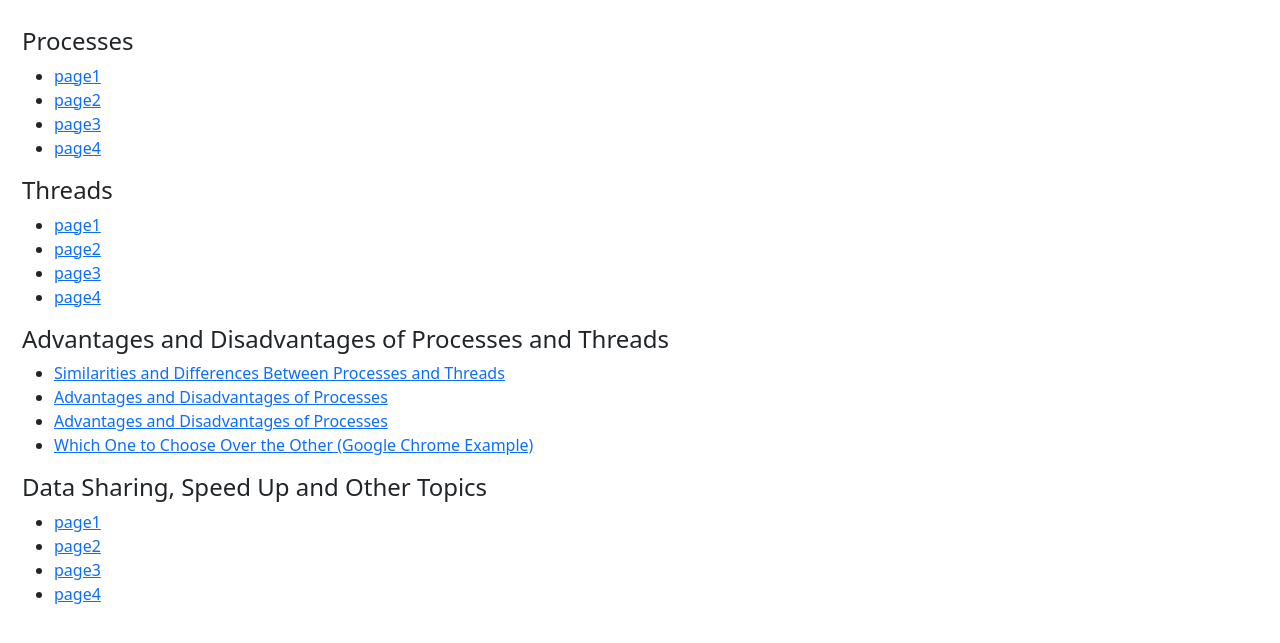
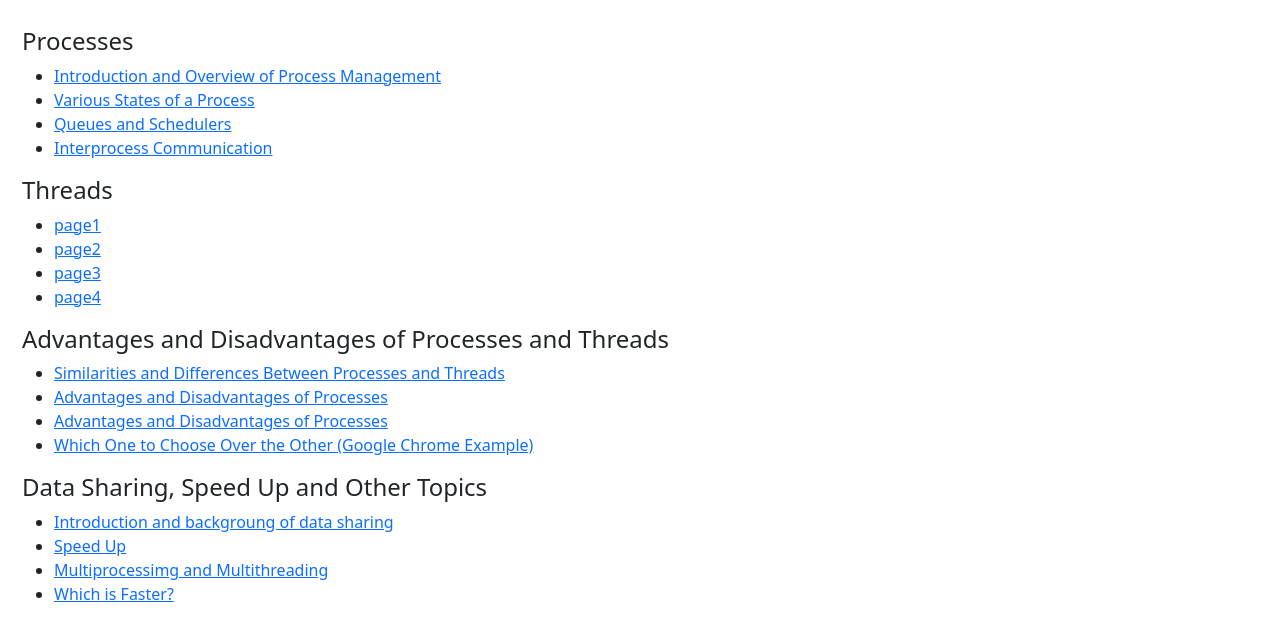
Before and after one commit to muhammadhassa/processes-and-threads-Reseach-project, a plain HTML site: page index.html in a window 1280 px wide. Shown: the part 117-760 px from the top of the page. Drawn offline with nearby package versions, Linux system fonts and the light colour scheme.

Commit message:
added video and updated index

```diff
--- a/index.html
+++ b/index.html
@@ -38,16 +38,16 @@
         <h4>Processes</h4>
         <ul>
             <li>
-              <a href="Conor/page1.html">page1</a>
+              <a href="Conor/page1.html">Introduction and Overview of Process Management</a>
             </li>
             <li>
-              <a href="Conor/page2.html">page2</a>
+              <a href="Conor/page2.html">Various States of a Process</a>
             </li>
             <li>
-              <a href="Conor/page3.html">page3</a>
+              <a href="Conor/page3.html">Queues and Schedulers</a>
             </li>
             <li>
-              <a href="Conor/page4.html">page4</a>
+              <a href="Conor/page4.html">Interprocess Communication</a>
             </li>
         </ul>
 
@@ -86,16 +86,16 @@
         <h4>Data Sharing, Speed Up and Other Topics</h4>
         <ul>
             <li>
-              <a href="Muhammad/page1.html">page1</a>
+              <a href="Muhammad/page1.html">Introduction and backgroung of data sharing</a>
             </li>
             <li>
-              <a href="Muhammad/page2.html">page2</a>
+              <a href="Muhammad/page2.html">Speed Up</a>
             </li>
             <li>
-              <a href="Muhammad/page3.html">page3</a>
+              <a href="Muhammad/page3.html">Multiprocessimg and Multithreading</a>
             </li>
             <li>
-              <a href="Muhammad/page4.html">page4</a>
+              <a href="Muhammad/page4.html">Which is Faster?</a>
             </li>
         </ul>
     </div>
```
Also changed, not shown: Mark/page4.html (+2 -0 lines), Muhammad/page1.html (+2 -2 lines), Muhammad/page2.html (+3 -3 lines), Muhammad/page3.html (+2 -2 lines), Muhammad/page4.html (+2 -2 lines).
